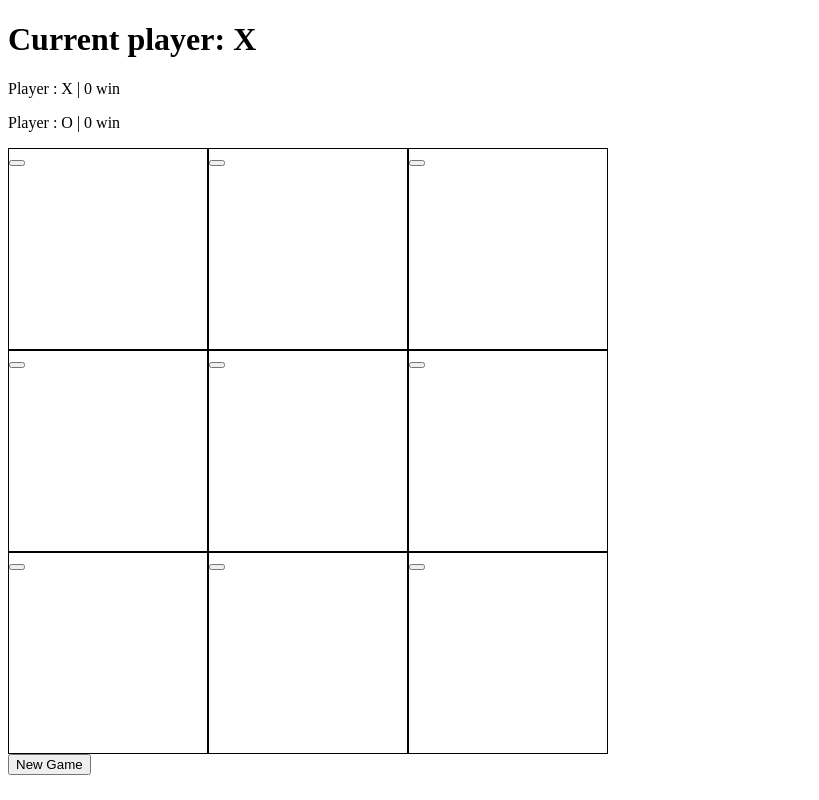
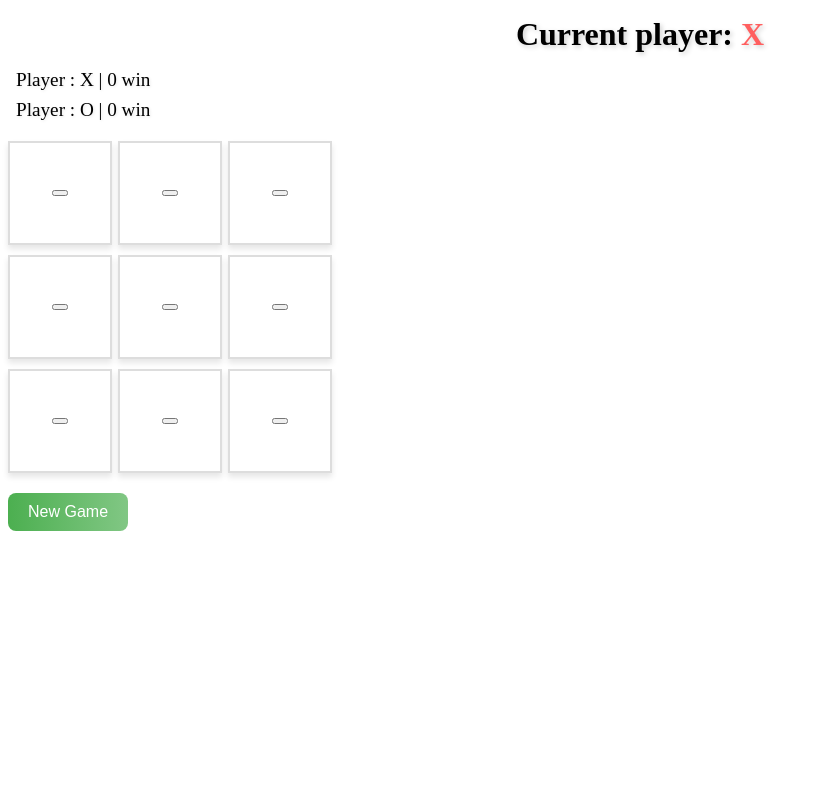
Before and after one commit to Maratrom/Projet_Morpion, an Angular app: page /game in a window 1280 px wide. Shown: the whole page, without its empty margins (0-819 px from the left). Built offline with nearby package versions, Linux system fonts and the light colour scheme.

Commit message:
Update SCSS

```diff
--- a/src/app/Views/board/board.module.scss
+++ b/src/app/Views/board/board.module.scss
@@ -1,10 +1,138 @@
+body {
+    font-family: 'Arial', sans-serif;
+    background: linear-gradient(to bottom right, #f0f4f8, #cce7ff);
+    margin: 0;
+    padding: 0;
+    display: flex;
+    flex-direction: column;
+    align-items: center;
+    justify-content: center;
+    height: 100vh;
+}
+
+h1, h2 {
+    text-align: center;
+    margin: 1rem 0;
+    text-shadow: 2px 2px 5px rgba(0, 0, 0, 0.2);
+}
+
+.text-red-600 {
+    color: #ff5f5f;
+    animation: pulseRed 1s infinite;
+}
+
+.text-blue-600 {
+    color: #5fafff;
+    animation: pulseBlue 1s infinite;
+}
+
+@keyframes pulseRed {
+    0%, 100% {
+      transform: scale(1);
+      opacity: 1;
+    }
+    50% {
+      transform: scale(1.1);
+      opacity: 0.8;
+    }
+}
+
+@keyframes pulseBlue {
+    0%, 100% {
+      transform: scale(1);
+      opacity: 1;
+    }
+    50% {
+      transform: scale(1.1);
+      opacity: 0.8;
+    }
+}
+
+div p {
+    font-size: 1.2rem;
+    margin: 0.5rem;
+    text-shadow: 1px 1px 3px rgba(0, 0, 0, 0.1);
+}
+
 main {
     display: grid;
-    grid-template-columns: 200px 200px 200px;
-    grid-gap: 0px;
+    grid-template-columns: repeat(3, 100px);
+    grid-gap: 10px;
+    margin: 20px auto;
 }
 
 app-square {
-    border: 1px solid #000;
-    height: 200px;
+    width: 100px;
+    height: 100px;
+    display: flex;
+    align-items: center;
+    justify-content: center;
+    background: #ffffff;
+    border: 2px solid #ddd;
+    font-size: 2rem;
+    font-weight: bold;
+    box-shadow: 0 4px 6px rgba(0, 0, 0, 0.1);
+    cursor: pointer;
+    transition: transform 0.3s, box-shadow 0.3s;
 }
+
+app-square:hover {
+    transform: scale(1.1);
+    box-shadow: 0 8px 12px rgba(0, 0, 0, 0.2);
+}
+
+app-square[data-value="X"] {
+    color: #ff5f5f;
+    animation: bounceX 0.5s ease-out;
+}
+
+app-square[data-value="O"] {
+    color: #5fafff;
+    animation: bounceO 0.5s ease-out;
+}
+
+@keyframes bounceX {
+    0% {
+      transform: scale(0.9);
+    }
+    50% {
+      transform: scale(1.1);
+    }
+    100% {
+      transform: scale(1);
+    }
+}
+
+@keyframes bounceO {
+    0% {
+      transform: scale(1.1);
+    }
+    50% {
+      transform: scale(0.9);
+    }
+    100% {
+      transform: scale(1);
+    }
+}
+
+button {
+    background: linear-gradient(to right, #4caf50, #81c784);
+    color: white;
+    border: none;
+    padding: 10px 20px;
+    font-size: 1rem;
+    border-radius: 8px;
+    cursor: pointer;
+    transition: background 0.3s, transform 0.2s;
+}
+
+button:hover {
+    background: linear-gradient(to right, #388e3c, #66bb6a);
+    transform: translateY(-3px);
+    box-shadow: 0 4px 8px rgba(0, 0, 0, 0.2);
+}
+
+button:active {
+    transform: translateY(0);
+    box-shadow: 0 2px 4px rgba(0, 0, 0, 0.2);
+}
```
